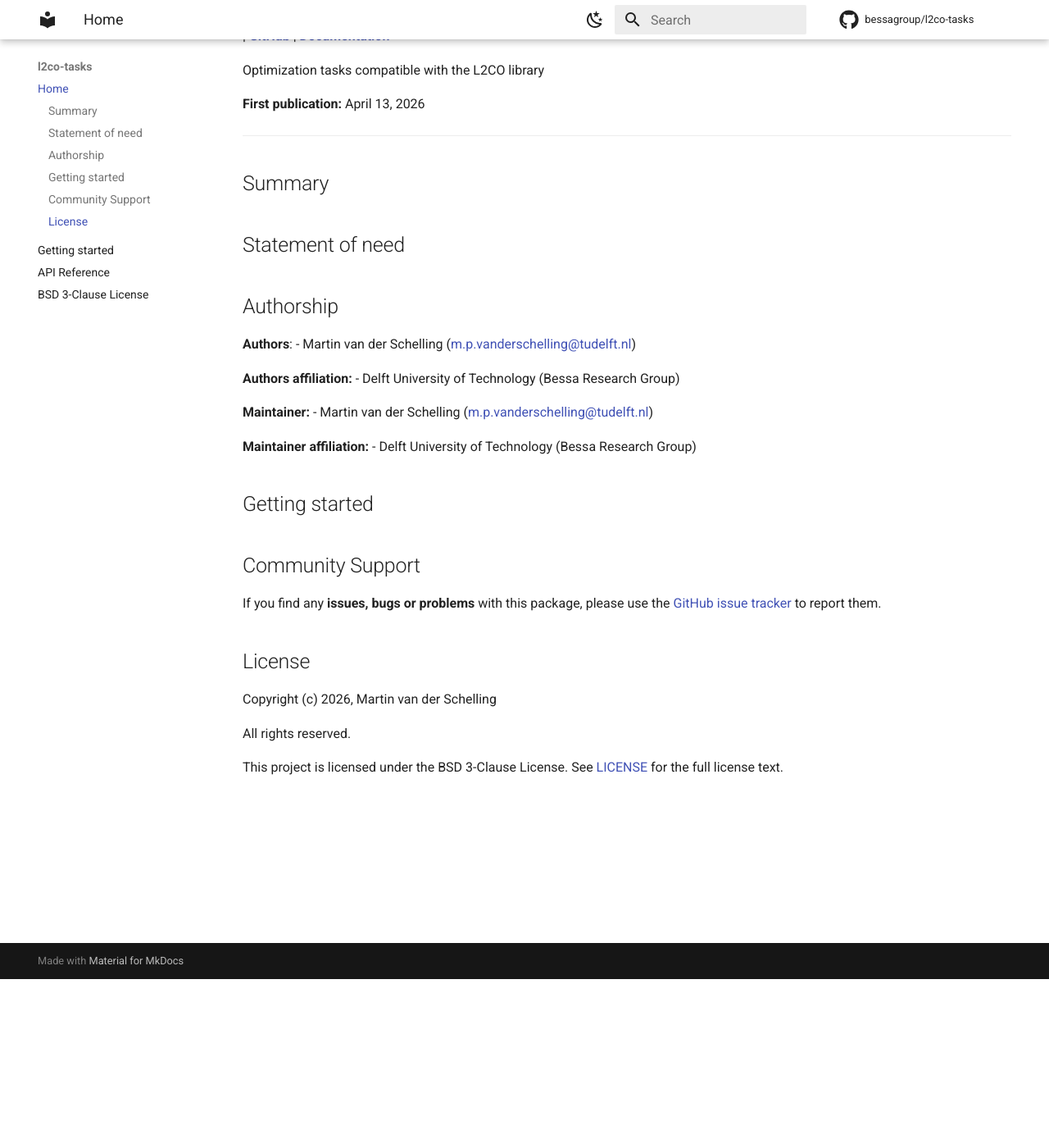
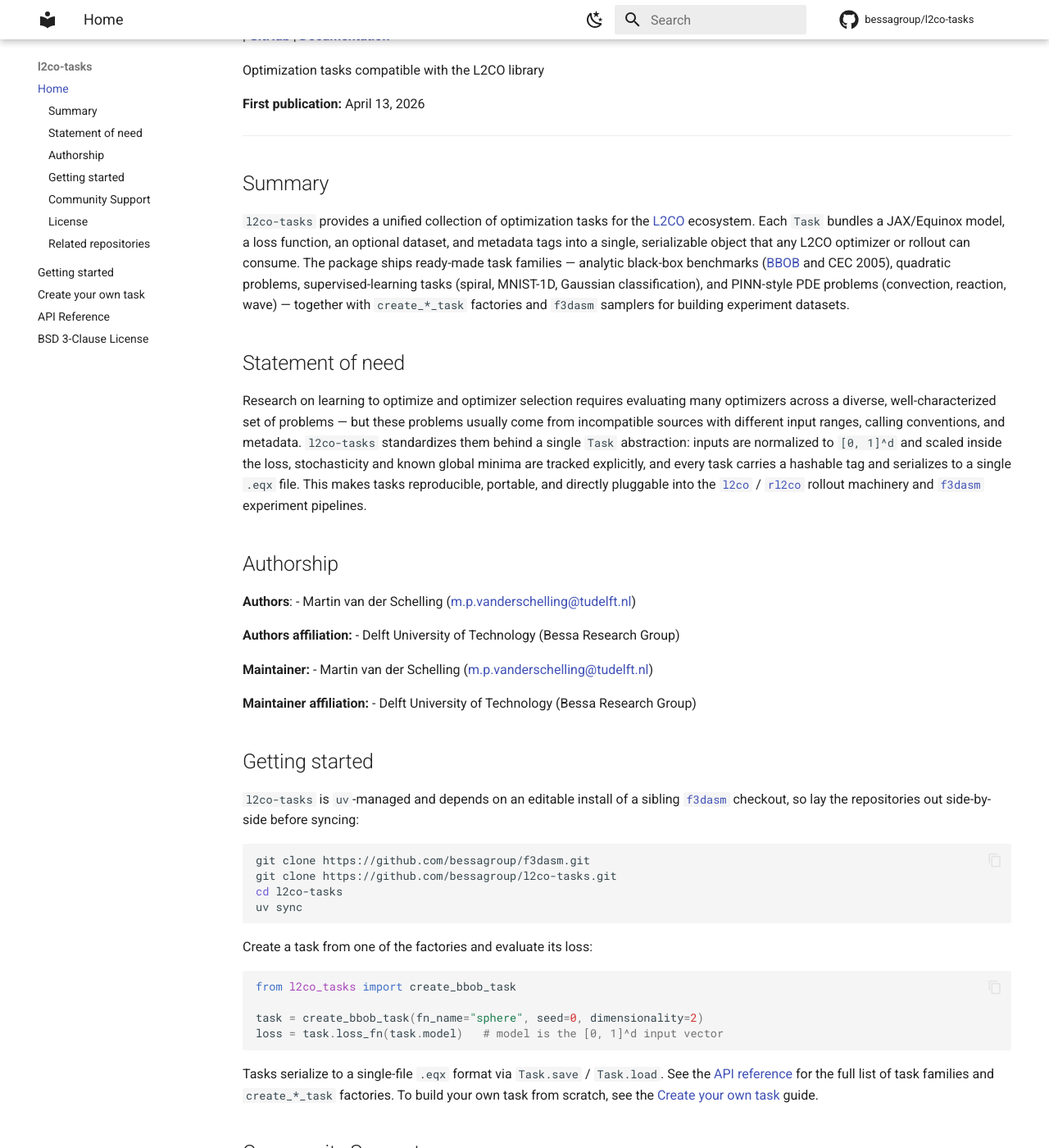
Before and after one commit to bessagroup/l2co-tasks, an MkDocs documentation site: the page built from docs/index.md, in a window 1280 px wide and 1400 px high, scrolled down 206 px. Shown: the whole window at 82% size. Built offline with MkDocs 1.6.1 and Material for MkDocs 9.7.7, drawn with Linux system fonts in a browser that asks for light colours; comment, search, counter and statistics services are not loaded; some of the changed text lies outside the part shown.

Commit message:
Update documentation and examples for task creation and usage
- Enhance README with a guide to building custom tasks.
- Expand API reference with detailed sections for task families and integration.
- Add a new notebook for creating custom tasks.
- Revise index.md to clarify package purpose and installation instructions.
- Update mkdocs.yml to include the new task creation guide.
- Modify bbob_test.yaml to correct task categories for testing.

````diff
--- a/docs/index.md
+++ b/docs/index.md
@@ -13,11 +13,11 @@ Optimization tasks compatible with the L2CO library
 
 ## Summary
 
-<!-- Write here a longer description of the package, what it does, and why it is useful. -->
+`l2co-tasks` provides a unified collection of optimization tasks for the [L2CO](https://github.com/bessagroup/l2co) ecosystem. Each `Task` bundles a JAX/Equinox model, a loss function, an optional dataset, and metadata tags into a single, serializable object that any L2CO optimizer or rollout can consume. The package ships ready-made task families — analytic black-box benchmarks ([BBOB](https://github.com/bessagroup/bbob-jax) and CEC 2005), quadratic problems, supervised-learning tasks (spiral, MNIST-1D, Gaussian classification), and PINN-style PDE problems (convection, reaction, wave) — together with `create_*_task` factories and `f3dasm` samplers for building experiment datasets.
 
 ## Statement of need
 
-<!-- Write here the statement of need for this package -->
+Research on learning to optimize and optimizer selection requires evaluating many optimizers across a diverse, well-characterized set of problems — but these problems usually come from incompatible sources with different input ranges, calling conventions, and metadata. `l2co-tasks` standardizes them behind a single `Task` abstraction: inputs are normalized to `[0, 1]^d` and scaled inside the loss, stochasticity and known global minima are tracked explicitly, and every task carries a hashable tag and serializes to a single `.eqx` file. This makes tasks reproducible, portable, and directly pluggable into the [`l2co`](https://github.com/bessagroup/l2co) / [`rl2co`](https://github.com/bessagroup/rl2co) rollout machinery and [`f3dasm`](https://github.com/bessagroup/f3dasm) experiment pipelines.
 
 ## Authorship
 
@@ -36,7 +36,25 @@ Optimization tasks compatible with the L2CO library
 
 ## Getting started
 
-<!-- Write here how users should get started with this package -->
+`l2co-tasks` is `uv`-managed and depends on an editable install of a sibling [`f3dasm`](https://github.com/bessagroup/f3dasm) checkout, so lay the repositories out side-by-side before syncing:
+
+```bash
+git clone https://github.com/bessagroup/f3dasm.git
+git clone https://github.com/bessagroup/l2co-tasks.git
+cd l2co-tasks
+uv sync
+```
+
+Create a task from one of the factories and evaluate its loss:
+
+```python
+from l2co_tasks import create_bbob_task
+
+task = create_bbob_task(fn_name="sphere", seed=0, dimensionality=2)
+loss = task.loss_fn(task.model)   # model is the [0, 1]^d input vector
+```
+
+Tasks serialize to a single-file `.eqx` format via `Task.save` / `Task.load`. See the [API reference](api.md) for the full list of task families and `create_*_task` factories. To build your own task from scratch, see the [Create your own task](create_task.ipynb) guide.
 
 ## Community Support
 
@@ -49,3 +67,15 @@ Copyright (c) 2026, Martin van der Schelling
 All rights reserved.
 
 This project is licensed under the BSD 3-Clause License. See [LICENSE](license.md) for the full license text.
+
+## Related repositories
+
+This package is part of the L2CO ecosystem developed in the [Bessa Research Group](https://github.com/bessagroup). The repositories below work together:
+
+- [l2co](https://github.com/bessagroup/L2CO) — Learning to Choose Optimizers: a meta-learner that selects an optimizer from problem features before any evaluations, then reassesses that choice from the observed optimization trajectory.
+- [rl2co](https://github.com/bessagroup/rl2co) — Reinforcement Learning to Choose Optimizers: a JAX-based RL agent that dynamically switches between optimizers during a run.
+- [l2co-tasks](https://github.com/bessagroup/l2co-tasks) — Optimization task definitions (BBOB, CEC 2005, PDE, spiral, …) compatible with the L2CO library.
+- [l2co_experiments](https://github.com/bessagroup/l2co_experiments) — Hydra + f3dasm experiment pipelines (dataset creation, training, rollouts, figures) for the L2CO studies.
+- [agentic-l2co](https://github.com/bessagroup/agentic-l2co) — An LLM-agent drop-in replacement for `l2co.L2COModel`, driving two-stage optimizer selection with an Ollama-hosted LLM.
+- [bbob-jax](https://github.com/bessagroup/bbob-jax) — JAX implementations of the BBOB and CEC 2005 black-box optimization benchmark functions.
+- [f3dasm](https://github.com/bessagroup/f3dasm) — Framework for Data-Driven Design and Analysis of Structures and Materials; provides `ExperimentData`, pipelines, and SLURM orchestration.
--- a/mkdocs.yml
+++ b/mkdocs.yml
@@ -95,5 +95,6 @@ plugins:
 nav:
     - 'index.md'
     - 'getting_started.md'
+    - Create your own task: 'create_task.ipynb'
     - 'api.md'
     - 'license.md'
--- a/src/l2co_tasks/conf/tasks/bbob_test.yaml
+++ b/src/l2co_tasks/conf/tasks/bbob_test.yaml
@@ -11,7 +11,7 @@ experimentdata:
         type: category
         categories:
         # Separable
-          # - 'sphere'
+          - 'sphere'
           - 'rastrigin_seperable'
         # Low or moderate conditioning
           # - 'step_ellipsoid'
````
Also changed, not shown: README.md (+1 -1 lines), docs/api.md (+53 -2 lines), docs/create_task.ipynb (added).
